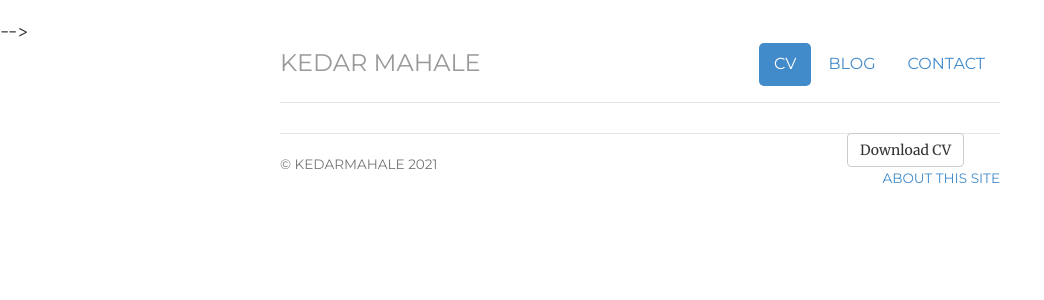
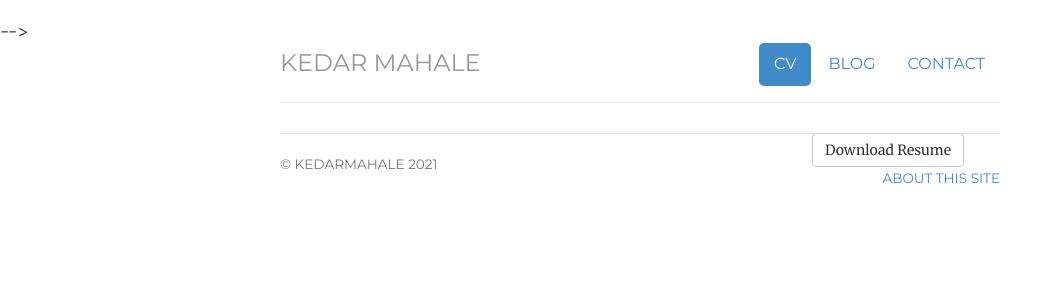
Before and after one commit to kedarmahale/kedarmahale.github.io, a Jekyll site: the page built from cv/index.html, in a window 1280 px wide. Shown: the top 300 px of the page, without its empty margins (0-1044 px from the left). Built offline with Jekyll 4.4.1, drawn with Linux system fonts in a browser that asks for light colours.

Commit message:
Update index.html

```diff
--- a/cv/index.html
+++ b/cv/index.html
@@ -9,7 +9,7 @@ contact: passive
 description: Current Resume for Kedar Mahale.
 ---
 <div class="cv">
-	<a href="/files/RESUME_B.pdf" class="btn btn-default pull-right" title="Download CV as PDF">Download CV</a>
+	<a href="/files/RESUME_B.pdf" class="btn btn-default pull-right" title="Download Resume as PDF">Download Resume</a>
 
 
 </div>
```
